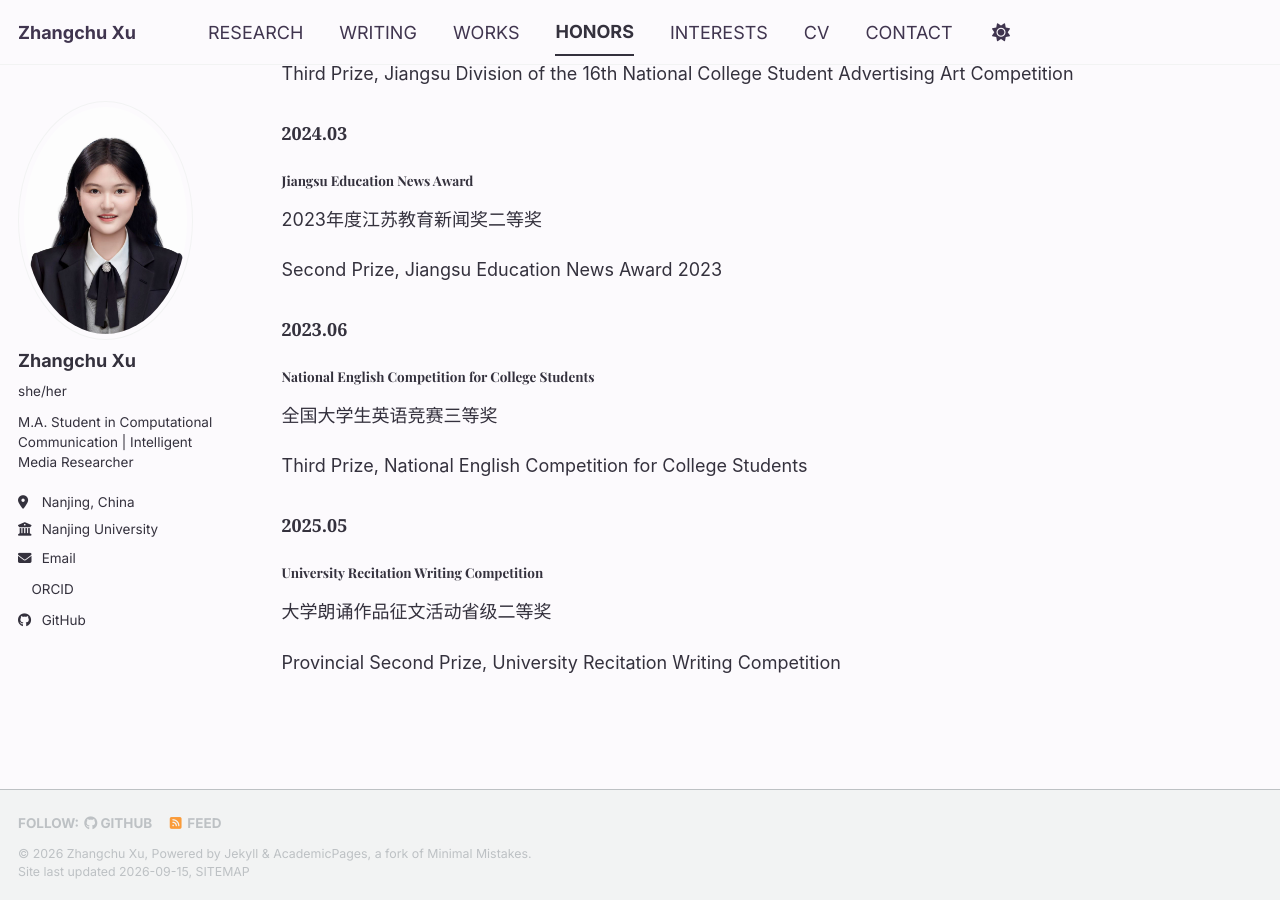
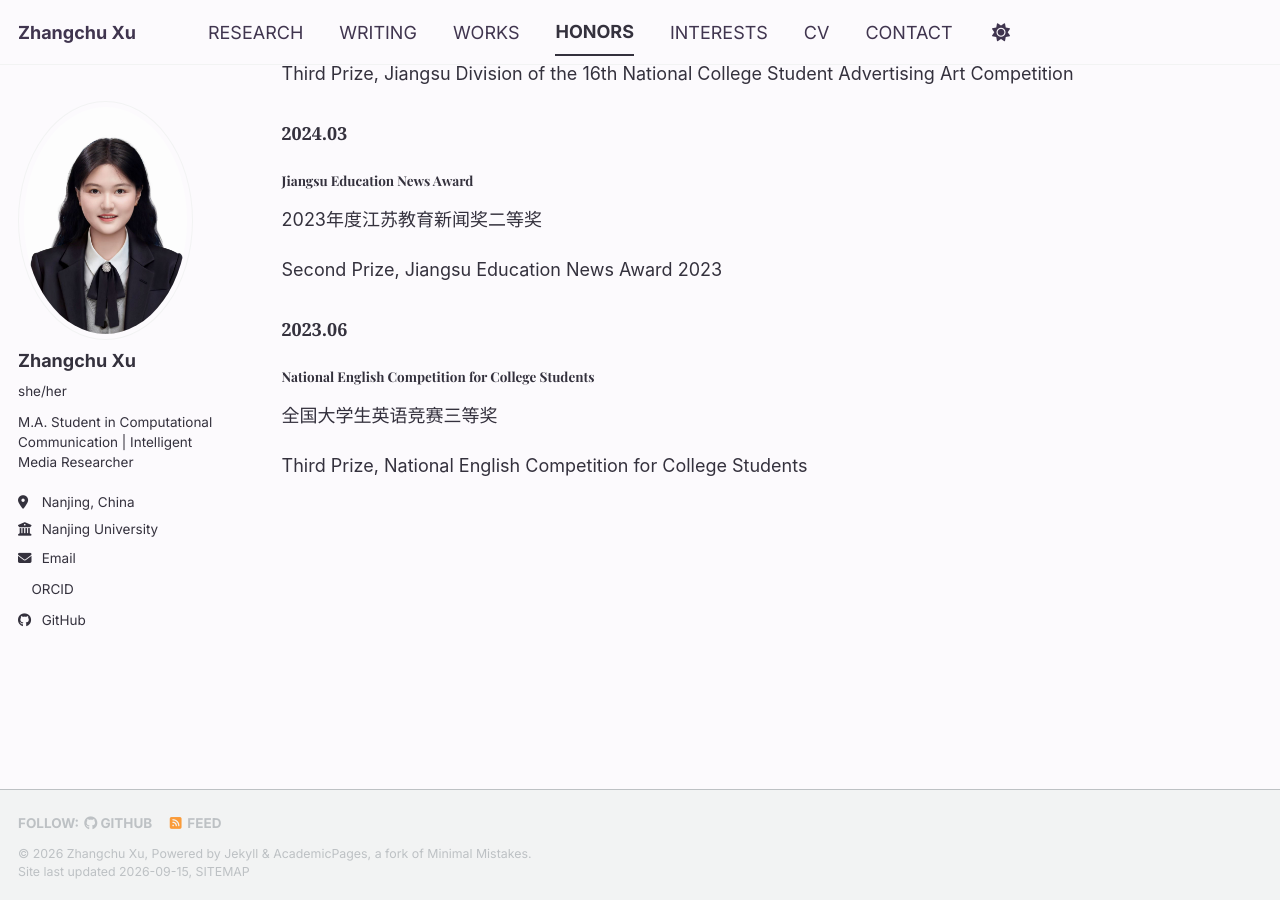
Before and after one commit to xuzhangchu0103/xuzhangchu0103.github.io, a Jekyll site: the page built from _pages/honors.md, in a window 1280 px wide and 900 px high, scrolled down 2742 px. Built offline with Jekyll 4.4.1, drawn with Linux system fonts in a browser that asks for light colours; a style sheet for code colours, icons or effects is not loaded.

Commit message:
Delete honor entry for 2025 University Recitation Competition
Removed an honor entry for the University Recitation Writing Competition.

```diff
--- a/_pages/honors.md
+++ b/_pages/honors.md
@@ -320,24 +320,4 @@ Third Prize, National English Competition for College Students
 </div>
 
 
-
-<div class="honor-item">
-
-<h3>2025.05</h3>
-
-<h4 class="award-title">
-University Recitation Writing Competition
-</h4>
-
-<p class="award-name">
-大学朗诵作品征文活动省级二等奖
-</p>
-
-<p class="award-en">
-Provincial Second Prize, University Recitation Writing Competition
-</p>
-
 </div>
-
-
-</div>
```
